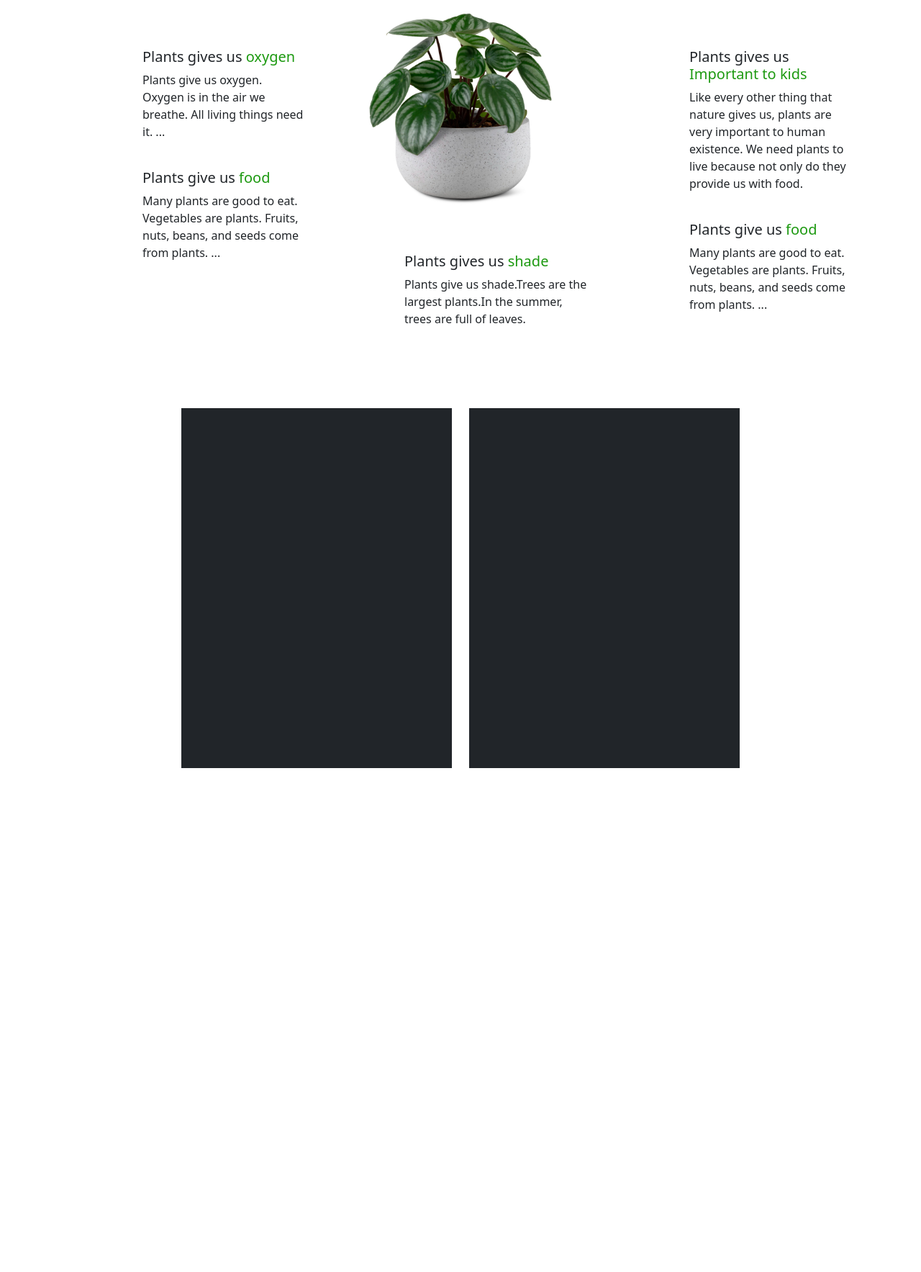
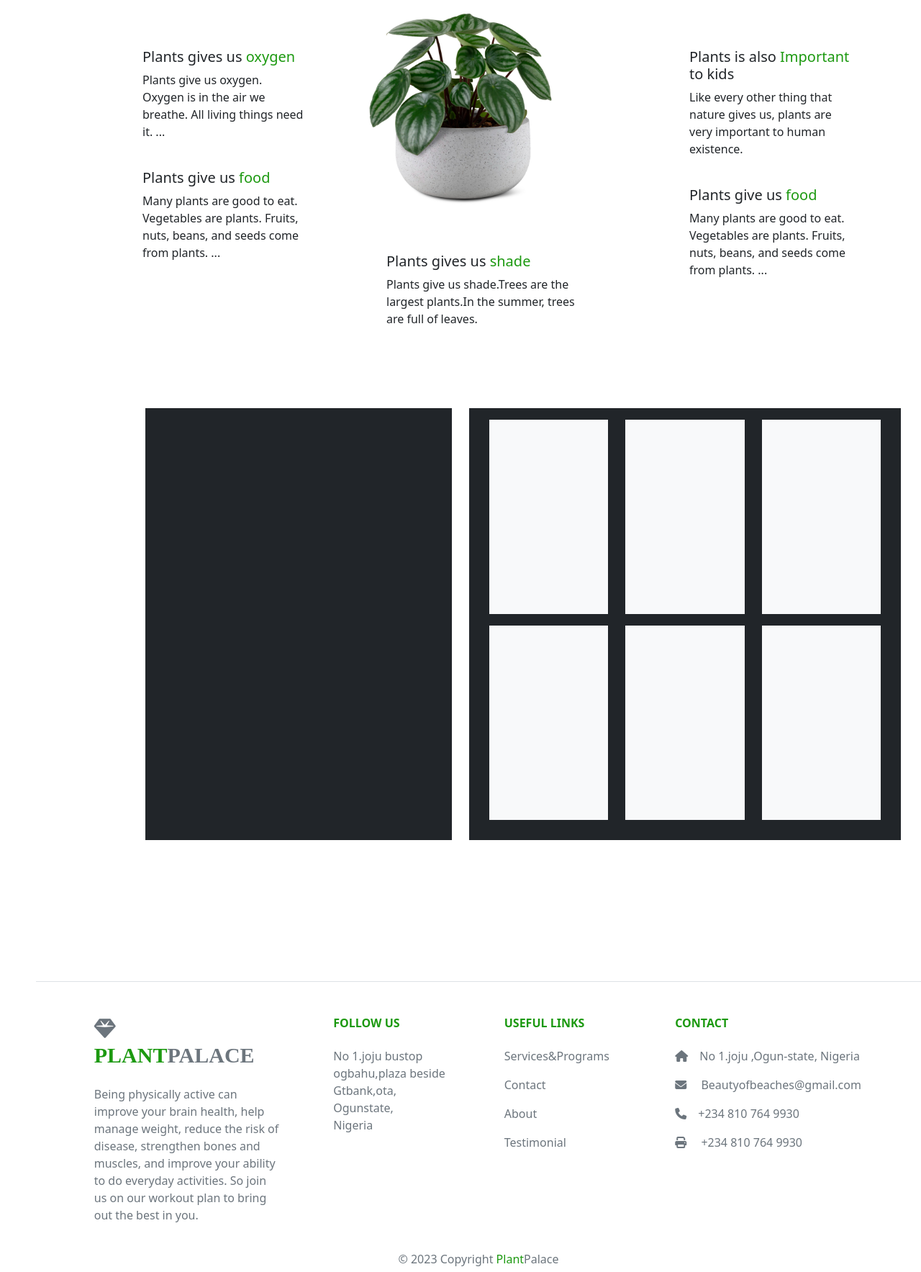
Before and after one commit to Fredizy/plant, a plain HTML site: page index.html in a window 1280 px wide. Shown: the part 1021-2788 px from the top of the page at 72% size. Before the commit the page ends 2208 px from the top, so only its background shows below. Drawn offline with nearby package versions, Linux system fonts and the light colour scheme.

Commit message:
modified:   index.html 	new file:   script.js 	modified:   style.css

```diff
--- a/index.html
+++ b/index.html
@@ -16,7 +16,9 @@
 <body>
     <!-- Header -->
     <header>
-
+       <div class="menu">
+        <span class="material-symbols-outlined">menu</span>
+    </div>
      <h1 class="landing-text">Grow<span class="span-text" style="color: #1c9910;"> plant </span> for an <span style="color: #1c9910;"> healthy </span> <br> environment</h1>
      <br>
      <p>"You can plant a dream." "I grow plants for many reasons: to please my eye or to please my soul,
@@ -42,15 +44,18 @@
             </li>
             <li>
                 <span class="material-symbols-outlined">ambient_screen</span>
-               <a href="#">Services</a>
+               <a href="#">Categories</a>
             </li>
             <li>
-                <span class="material-symbols-outlined">pacemaker</span>
+                <span class="material-symbols-outlined">group</span>
                <a href="#">Contact</a>
             </li>
             <li>
                 <span class="material-symbols-outlined">Search</span>
-               <a href="#">Testimonial</a>
+                 <form class="d-flex"  role="search">
+                      <input class="form-control me-2 bg-light" style="border: 0px !important;"  type="search" placeholder="Search Our Catelog" aria-label="Search">
+                    <i class="fa fa-search" aria-hidden="true" style="font-size: 20px; margin: auto;"></i>
+                </form>
             </li>
         </ul>
     </aside>
@@ -76,15 +81,15 @@
         <div class="col-lg-4 col-md-12 col-sm-12">
             <div class="img-after-landing p-3 bg-dark" style="height: 300px;"></div>
             <br><br>
-                <h5 style="margin-left: 100px;">Plants gives us <span style="color: #1c9910;"> shade </span></h5>
-                <p style="margin-left: 100px;">Plants give us shade.Trees are the largest plants.In the summer, trees are full of leaves.</p>
+                <h5 style="margin-left: 75px;">Plants gives us <span style="color: #1c9910;"> shade </span></h5>
+                <p style="margin-left: 75px;">Plants give us shade.Trees are the largest plants.In the summer, trees are full of leaves.</p>
                 <br>
         </div>
         <div class="col-lg-4 col-md-12 col-sm-12">
             <div class="p-3 " style=" height: 300px;">
                 <br><br>
-                <h5 style="margin-left: 100px;">Plants gives us <span style="color: #1c9910;">Important to kids</span></h5>
-                <p style="margin-left: 100px;">Like every other thing that nature gives us, plants are very important to human existence. We need plants to live because not only do they provide us with food.</p>
+                <h5 style="margin-left: 100px;">Plants is also <span style="color: #1c9910;">Important </span> to kids</h5>
+                <p style="margin-left: 100px;">Like every other thing that nature gives us, plants are very important to human existence.</p>
                 <br>
                 <h5 style="margin-left: 100px;">Plants give us <span style="color: #1c9910;"> food</span> </h5>
                 <p style="margin-left: 100px;">Many plants are good to eat. Vegetables are plants. Fruits, nuts, beans, and seeds come from plants. ...</p>
@@ -94,17 +99,139 @@
 </div>
   <br><br><br>
 
-  <div class="container" style="width: 800px;">
-    <div class="row">
-        <div class="col-6">
-            <div class="p-3 bg-dark" style="height: 500px;"></div>
+  <div class="container" style="width: 900px;">
+    <div class="row gy-3">
+        <div class="col-lg-6 col-md-12 col-sm-12">
+            <div class="second-box p-3 bg-dark" style="height: 600px; "></div>
         </div>
-        <div class="col-6">
-            <div class="p-3 bg-dark" style="height: 500px;"></div>
+        <div class="col-lg-6 col-md-12 col-sm-12">
+            <div class="second-box2 p-3 bg-dark" style="height: 600px; width: 600px;  overflow: hidden;">
+                <div class="container">
+                    <div class="row gy-3">
+                        <div class="col-lg-4 col-md-6 col-sm-12">
+                            <div class="p-3 bg-light" style="height: 270px;"></div>
+                        </div>
+                        <div class="col-lg-4 col-md-6 col-sm-12">
+                            <div class="p-3 bg-light" style="height: 270px;"></div>
+                        </div>
+                        <div class="col-lg-4 col-md-6 col-sm-12">
+                            <div class="p-3 bg-light" style="height: 270px;"></div>
+                        </div>
+                        <div class="col-lg-4 col-md-6 col-sm-12">
+                            <div class="p-3 bg-light" style="height: 270px;"></div>
+                        </div>
+                        <div class="col-lg-4 col-md-6 col-sm-12">
+                            <div class="p-3 bg-light" style="height: 270px;"></div>
+                        </div>
+                        <div class="col-lg-4 col-md-6 col-sm-12">
+                            <div class="p-3 bg-light" style="height: 270px;"></div>
+                        </div>
+                    </div>
+                </div>
+            </div>
         </div>
     </div>
   </div>
-  <br><br><br><br><br>
+  <br><br>
+
+   <!-- Footer -->
+   <footer class="footer-box text-center text-lg-start   text-muted"
+   style="margin-top: 100px;   margin-left: 50px;">
+     <!-- Section: Social media -->
+     <section class="container-footer d-flex justify-content-center justify-content-lg-between p-4 border-bottom">
+       <!-- Left -->
+       <div class="me-5 d-none d-lg-block">
+       </div>
+
+     </section>
+     <!-- Section: Social media -->
+
+     <!-- Section: Links  -->
+     <section class="">
+       <div class="container text-center text-md-start mt-5">
+         <!-- Grid row -->
+         <div class="row mt-3">
+           <!-- Grid column -->
+           <div class="col-md-3 col-lg-4 col-xl-3 mx-auto mb-4">
+             <!-- Content -->
+             <h6  style=" font-size: 30px; font-family:  'Bree Serif', serif;" class="footer-text text-uppercase fw-bold mb-4">
+               <i class=" fas fa-gem me-3"></i><span style="color: #1c9910;">Plant</span>Palace
+             </h6>
+             <p>
+               Being physically active can improve your brain health, help manage weight, reduce the risk of disease,
+               strengthen bones and muscles, and improve your ability to do everyday activities.
+               So join us on our workout plan to bring out the best in you.
+             </p>
+           </div>
+           <!-- Grid column -->
+
+           <!-- Grid column -->
+           <div class="col-md-2 col-lg-2 col-xl-2 mx-auto mb-4">
+             <!-- Links -->
+             <h6 style="color: #1c9910;"  class="text-uppercase fw-bold mb-4">
+               Follow us
+             </h6>
+             <p>
+               No 1.joju bustop ogbahu,plaza beside Gtbank,ota, <br> Ogunstate, <br> Nigeria
+             </p>
+              </div>
+           <!-- Grid column -->
+
+           <!-- Grid column -->
+           <div class="col-md-3 col-lg-2 col-xl-2 mx-auto mb-4">
+             <!-- Links -->
+             <h6 style="color: #1c9910;" class="text-uppercase fw-bold mb-4">
+               Useful links
+             </h6>
+             <p>
+               <a href="#Servicesandprograms" class="text-reset" style="text-decoration: none;">Services&Programs</a>
+             </p>
+             <p>
+               <a href="#contact" class="text-reset" style="text-decoration: none;">Contact</a>
+             </p>
+             <p>
+               <a href="#Aboutus" class="text-reset" style="text-decoration: none;">About</a>
+             </p>
+             <p>
+               <a href="#Testimonials" class="text-reset" style="text-decoration: none;">Testimonial</a>
+             </p>
+           </div>
+           <!-- Grid column -->
+
+           <!-- Grid column -->
+           <div class="col-md-4 col-lg-3 col-xl-3 mx-auto mb-md-0 mb-4">
+             <!-- Links -->
+             <h6 style="color: #1c9910;" class="text-uppercase fw-bold mb-4">Contact</h6>
+             <p><i class="fas fa-home me-3"></i>No 1.joju ,Ogun-state, Nigeria</p>
+             <p>
+               <i class="fas fa-envelope me-3"></i>
+               Beautyofbeaches@gmail.com
+             </p>
+             <p><i class="fas fa-phone me-3"></i>+234 810 764 9930</p>
+             <p><i class="fas fa-print me-3"></i> +234 810 764 9930</p>
+           </div>
+           <!-- Grid column -->
+         </div>
+         <!-- Grid row -->
+       </div>
+     </section>
+     <!-- Section: Links  -->
+
+     <!-- Copyright -->
+
+     <div class="container">
+       <h6 id="header 1" class="header" style="text-align: center;">
+         &copy; 2023 Copyright <span><span style="color: #1c9910;">Plant</span>Palace</span>
+         <span id="year"></span>
+       </h6>
+     </div>
+
+     <!-- Copyright -->
+   </footer>
+
+
+              <!-- Footer -->
  <script src="static/bootstrap.bundle.min.js"></script>
+ <script src="script.js"></script>
 </body>
 </html>
--- /dev/null
+++ b/script.js
@@ -0,0 +1,6 @@
+const menu = document.querySelector('.material-symbols-outlined');
+
+
+menu.addEventListener('click', () => {
+   sidebar.style.opacity = 100;
+});
--- a/style.css
+++ b/style.css
@@ -66,7 +66,6 @@ header{
     font-size: 1.15rem;
     margin-left: 15px;
     display: none;
-
 }
 
 .sidebar .links {
@@ -103,7 +102,7 @@ header{
 
 .links li :hover {
     border-radius: 3px;
-    background: #c1dfbe;
+    background: #1c9910;
     cursor: pointer;
     color: #fff;
 }
@@ -158,8 +157,22 @@ header p {
 
 @media screen and (max-width: 767px) {
     .landing-text{
-      margin-left: 90px;
+      margin-left: 45px;
       font-size: 3rem;
+    }
+    .second-box{
+        max-width: 42%;
+        overflow: hidden;
+    }
+    .second-box2{
+        max-width: 42%;
+        height: 100% !important;
+        overflow: hidden;
+    }
+    .footer-box{
+        margin-top: 50px;
+        margin-right: 150px;
+        width: 300px;
     }
 }
 
@@ -171,6 +184,8 @@ header p {
 @media screen and (max-width: 767px) {
     .sidebar {
      width: 66px;
+     /* display: none; */
+     opacity: 0;
     }
 }
 @media screen and (max-width: 767px) {
@@ -187,6 +202,20 @@ header p {
     .span-text  {
     margin-left: -7px;
     }
+    .menu{
+        margin-top: 20px;
+        margin-left: 320px;
+        color: #1c9910;
+        font-size: 40px;
+    }
+    .footer-text{
+        margin-left: 10px !important;
+    }
+
+
+}
+.sidebar .active-popup{
+    transform: scale(1);
 }
 
 .img-after-landing{
```
